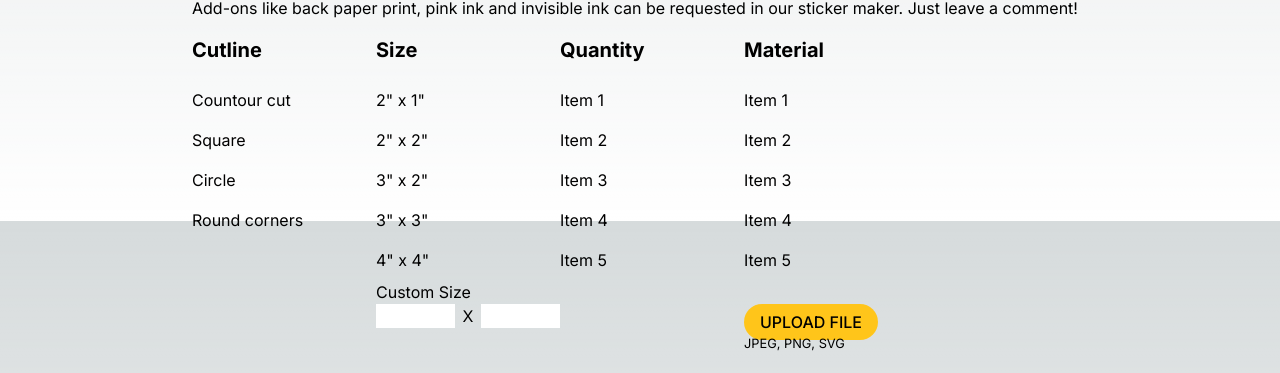
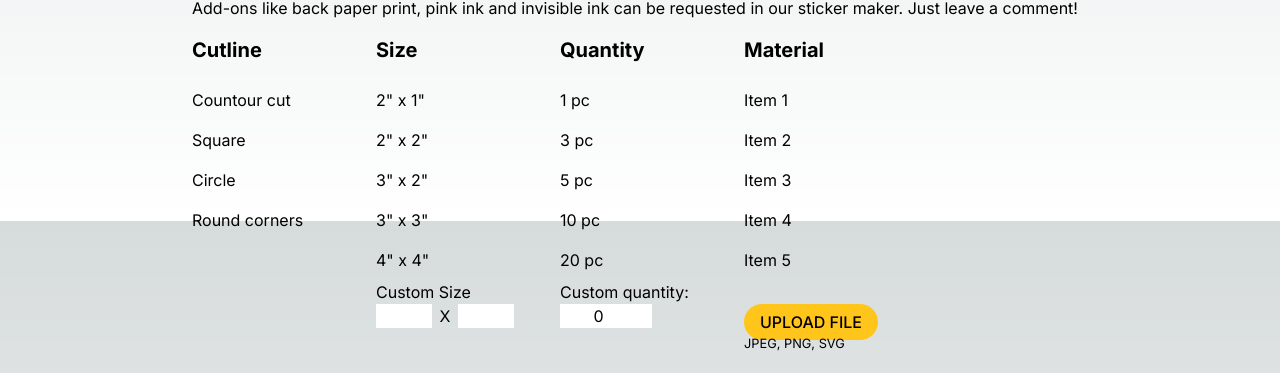
Before and after one commit to SitckItUp/StickItUp, a Next.js app: page /landing in a window 1280 px wide. Shown: the part 579-952 px from the top of the page. Built offline with nearby package versions, Linux system fonts and the light colour scheme.

Commit message:
pushing latest frontend changes

```diff
--- a/src/app/components/Editor/Cutline.tsx
+++ b/src/app/components/Editor/Cutline.tsx
@@ -1,7 +1,15 @@
 import { useState } from "react"
 
+interface CutlineSettings {
+  [key: string]: {
+    text: string;
+    thumbnail: string;
+  }
+}
+
+
 // Cutline Settings
-const cutlineSettings = {
+const cutlineSettings: CutlineSettings = {
   small: {
     text: "Small",
     thumbnail: "small.png",
--- a/src/app/components/HomePage/MakeStickers.tsx
+++ b/src/app/components/HomePage/MakeStickers.tsx
@@ -1,11 +1,16 @@
 'use client'
 
 import { useState, useEffect } from 'react';
+import { useRouter } from 'next/navigation';
+import Image from 'next/image';
 
-const cutlineOptions = ['Countour cut', 'Square', 'Circle', 'Round corners']
-const sizeOptions = ['2" x 1"', '2" x 2"', '3" x 2"', '3" x 3"', '4" x 4"']
+
+const cutlineOptions : string[] = ['Countour cut', 'Square', 'Circle', 'Round corners']
+const sizeOptions: string[] = ['2" x 1"', '2" x 2"', '3" x 2"', '3" x 3"', '4" x 4"']
+const quantityOptions: number[] = [1,3,5,10,20]
 
 export default function MakeStickers() {
+  const router = useRouter();
 
   const [cutLine, setCutLine] = useState('');
   const [size, setSize] = useState('')
@@ -35,10 +40,28 @@ export default function MakeStickers() {
     setCustomSize((prevState)=>{return{...prevState, height: e.target.value}})
   }
 
+  function selectQuantity(quantity?: number | null, e?: React.ChangeEvent<HTMLInputElement>) {
+    if (e?.target.name === 'custom-equantity') {
+      setQuantity(parseInt(e.target.value))
+    }
+    else setQuantity(quantity)
+  }
+
 
   // upload file to s3 bucket
   function imgFileHandler(image: File) {
 
+  }
+
+  function uploadHandler(e: any) { // setting e type to React.ChangeEvent<HTMLInputElement> throws null error for .files
+    if (e.target.files[0]) {
+      // e.preventDefault();
+      // const imgURL = URL.createObjectURL(e.target.files[0]);
+      console.log(e.target.files[0]);
+      setImgFile(e.target.files[0]);
+    }
+
+    router.push('/editor');
   }
 
   return (
@@ -65,32 +88,28 @@ export default function MakeStickers() {
               return <li className={size === option ? "bg-gray-300 py-2" : "hover:bg-gray-300 py-2"} onClick={() => selectSize(option)}>{option}</li>
             })}
             <label>Custom Size</label>
-              <li className='flex'>
+              <li className='flex w-3/4'>
                 <input name="custom-width" className='text-center w-1/2' type="number" onChange={(e) => selectCustomSize(e)} />
                 <span className='mx-2'>X</span>
               <input className='text-center w-1/2' name="custom-height" type="number" onChange={(e) => selectCustomSize(e)}/>
               {/* <p>{`${customSize.width} x ${customSize.height}`}</p> */}
-              <p>{size}</p>
-              </li>
+            </li>
+            <p>{size}</p>
           </ul>
         </div>
         <div className="container">
           <h1 className="mb-4 text-xl font-bold">Quantity</h1>
           <ul>
-            <li className='hover:bg-gray-300 py-2'>
-              Item 1
-            </li>
-            <li className='hover:bg-gray-300 py-2'>
-              Item 2
-            </li>
-            <li className='hover:bg-gray-300 py-2'>
-              Item 3
-            </li>
-            <li className='hover:bg-gray-300 py-2'>
-              Item 4
-            </li>
-            <li className='hover:bg-gray-300 py-2'>
-              Item 5
+            {quantityOptions.map(quant => {
+              return (
+                <li className={quantity > 0 && quantity === quant ? "bg-gray-300 py-2" : 'hover:bg-gray-300 py-2' } onClick={(e) => selectQuantity(quant)}>
+                  {`${quant} pc`}
+                </li>
+              )
+            })}
+            <label>Custom quantity:</label>
+            <li>
+              <input name="custom-quantity" className="text-center w-1/2" type="number" min="1" value={quantity} onChange={(e) => selectQuantity(null,e)} />
             </li>
           </ul>
         </div>
@@ -115,16 +134,24 @@ export default function MakeStickers() {
           </ul>
           <div id="upload">
             <input id="files" className="invisible" type="file" accept="image/jpeg, image/png, image/svg+xml"
-              onChange={(e) => {
-                if (e.target.files[0]) {
-                  console.log(e.target.files[0]);
-                  setImgFile(e.target.files[0]);
-                }
-              }}/>
+              onChange={uploadHandler}
+            />
             <label htmlFor="files" className="w-full bg-gold-100 hover:bg-gold-300 hover:cursor-pointer py-2 px-4 rounded-3xl font-medium">
               UPLOAD FILE
             </label>
             <small className="flex justify-column">JPEG, PNG, SVG</small>
+            <div>
+              {imgFile && (
+                <div>
+                  <Image
+                    src={URL.createObjectURL(imgFile)}
+                    width="300"
+                    height="300"
+                    alt="File preview"
+                  />
+                </div>
+              )}
+            </div>
           </div>
         </div>
       </div>
--- a/src/app/editor/page.tsx
+++ b/src/app/editor/page.tsx
@@ -6,6 +6,8 @@ import Background from "../components/Editor/Background";
 import Material from "../components/Editor/Material";
 import Cutline from "../components/Editor/Cutline";
 import UploadFile from "../components/Editor/UploadFile";
+import Image from 'next/image'
+
 
 // define interface w/ index signature and value as React.ComponentType<any>
 interface ToolComponents {
@@ -74,7 +76,15 @@ export default function Editor() {
   return (
     <div className="flex w-full h-full">
       <div className="editor-pane shadow-inner flex items-center justify-center w-9/12 bg-slate-200">
-        <div>Editor</div>
+        <div>Editor
+
+          <Image
+            src='../../public/pinterest.png'
+            width={500}
+            height={500}
+            alt="file upload"
+          />
+        </div>
       </div>
       <div className="tool-column w-2/12 bg-slate-100">
         <h2 className="text-2xl font-bold mb-5"> Custom Stickers </h2>
@@ -83,7 +93,7 @@ export default function Editor() {
           < Summary />
         </div>
       </div>
-      <div className="tool-icons flex flex-col items-center w-1/12 bg-slate-800">{icons}</div>
+      <div className="tool-icons flex flex-col items-center w-1/12 bg-slate-800 text-slate-100">{icons}</div>
     </div>
   );
 }
```
Also changed, not shown: public/pinterest.png (added), 1 other file (tests, documents, lock files or other folders).
